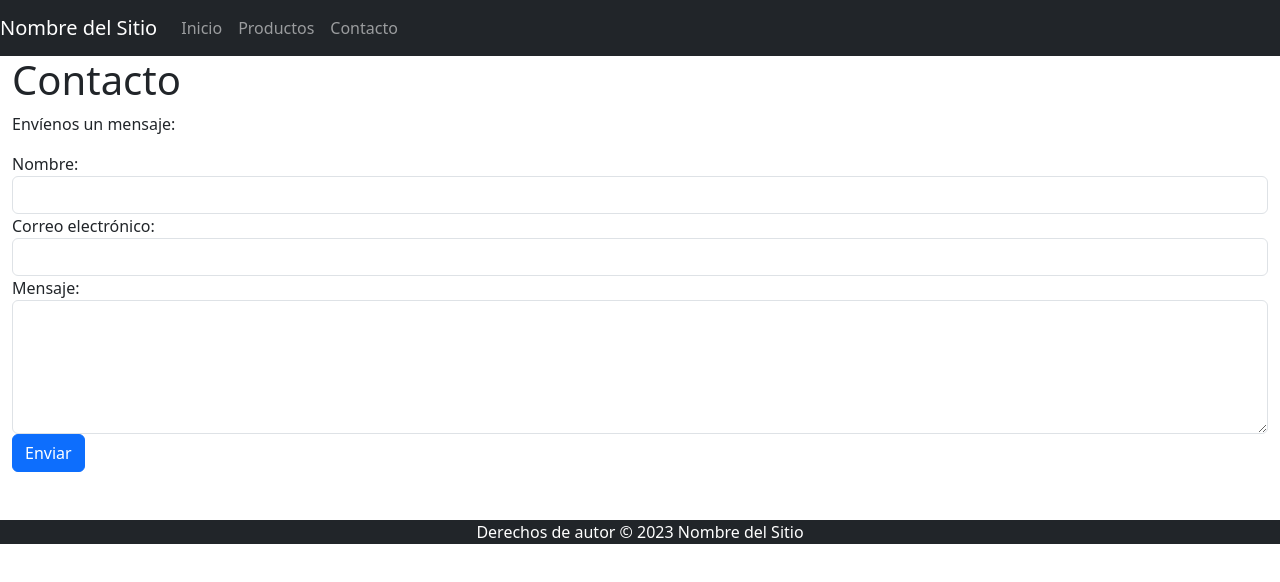
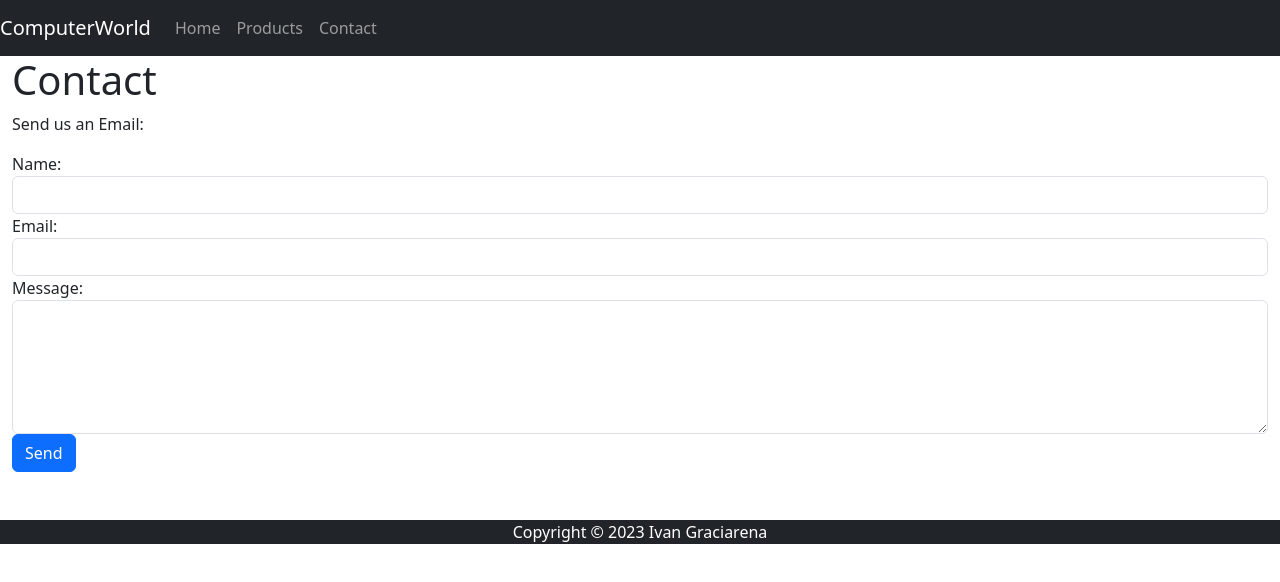
Before and after one commit to IGraciarena/BA-2.0, a plain HTML site: page contact.html in a window 1280 px wide. Drawn offline with nearby package versions, Linux system fonts and the light colour scheme.

Commit message:
changing language from ESP to ENG

```diff
--- a/contact.html
+++ b/contact.html
@@ -2,7 +2,7 @@
 <html>
 
 <head>
-  <title>Nombre del Sitio - Contacto</title>
+  <title>ComputerWorld</title>
   <meta charset="UTF-8">
   <meta name="viewport" content="width=device-width, initial-scale=1">
   <link href="https://cdn.jsdelivr.net/npm/bootstrap@5.3.0-alpha3/dist/css/bootstrap.min.css" rel="stylesheet" integrity="sha384-KK94CHFLLe+nY2dmCWGMq91rCGa5gtU4mk92HdvYe+M/SXH301p5ILy+dN9+nJOZ" crossorigin="anonymous">
@@ -14,47 +14,47 @@
 
 <body>
   <nav class="navbar navbar-expand-sm bg-dark navbar-dark">
-    <a class="navbar-brand" href="./index.html">Nombre del Sitio</a>
+    <a class="navbar-brand" href="./index.html">ComputerWorld</a>
     <button class="navbar-toggler" type="button" data-toggle="collapse" data-target="#navbarNav">
       <span class="navbar-toggler-icon"></span>
     </button>
     <div class="collapse navbar-collapse" id="navbarNav">
       <ul class="navbar-nav">
         <li class="nav-item">
-          <a class="nav-link" href="./index.html">Inicio</a>
+          <a class="nav-link" href="./index.html">Home</a>
         </li>
         <li class="nav-item">
-          <a class="nav-link" href="./products.html">Productos</a>
+          <a class="nav-link" href="./products.html">Products</a>
         </li>
         <li class="nav-item active">
-          <a class="nav-link" href="./contact.html">Contacto</a>
+          <a class="nav-link" href="./contact.html">Contact</a>
         </li>
       </ul>
     </div>
   </nav>
   <div class="container-fluid">
-    <h1>Contacto</h1>
-    <p>Envíenos un mensaje:</p>
+    <h1>Contact</h1>
+    <p>Send us an Email:</p>
     <form>
       <div class="form-group">
-        <label for="nombre">Nombre:</label>
-        <input type="text" class="form-control" id="nombre" required>
+        <label for="name">Name:</label>
+        <input type="text" class="form-control" id="name" required>
       </div>
       <div class="form-group">
-        <label for="email">Correo electrónico:</label>
+        <label for="email">Email:</label>
         <input type="email" class="form-control" id="email" required>
       </div>
       <div class="form-group">
-        <label for="mensaje">Mensaje:</label>
-        <textarea class="form-control" id="mensaje" rows="5" required></textarea>
+        <label for="message">Message:</label>
+        <textarea class="form-control" id="message" rows="5" required></textarea>
       </div>
-      <button type="submit" class="btn btn-primary">Enviar</button>
+      <button type="submit" class="btn btn-primary">Send</button>
     </form>
   </div>
 
   <footer class="page-footer font-small bg-dark text-white mt-5">
     <div class="container-fluid text-center">
-      <p>Derechos de autor © 2023 Nombre del Sitio</p>
+      <p>Copyright © 2023 Ivan Graciarena</p>
     </div>
   </footer>
 </body>
```
Also changed, not shown: index.html (+1 -1 lines), products.html (+11 -11 lines), styles/products.css (+0 -11 lines).
